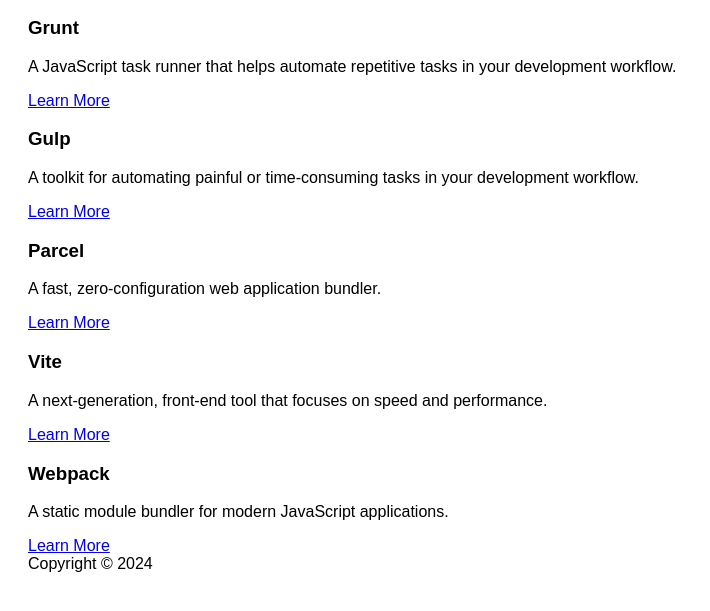
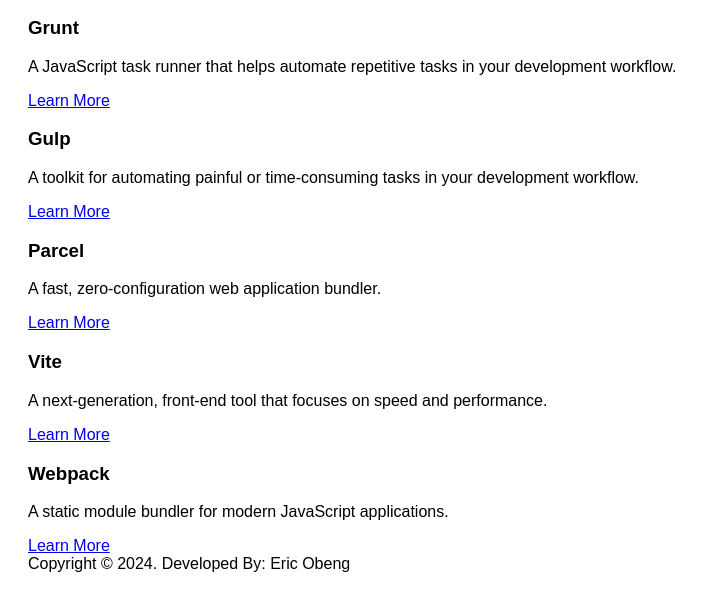
Before and after one commit to Eric-Obeng/Build-Tool-Showcase, a website built with webpack: page src/index.html in a window 1280 px wide. Shown: the part 79-690 px from the top of the page, without its empty margins (0-710 px from the left). Built offline with nearby package versions, Linux system fonts and the light colour scheme.

Commit message:
html file updated

```diff
--- a/src/index.html
+++ b/src/index.html
@@ -12,6 +12,8 @@
     <main class="main-container">
       <div id="build-tools"></div>
     </main>
-    <footer>Copyright &copy; 2024</footer>
+    <footer>
+      Copyright &copy; 2024. <span> Developed By: Eric Obeng</span>
+    </footer>
   </body>
 </html>
```
